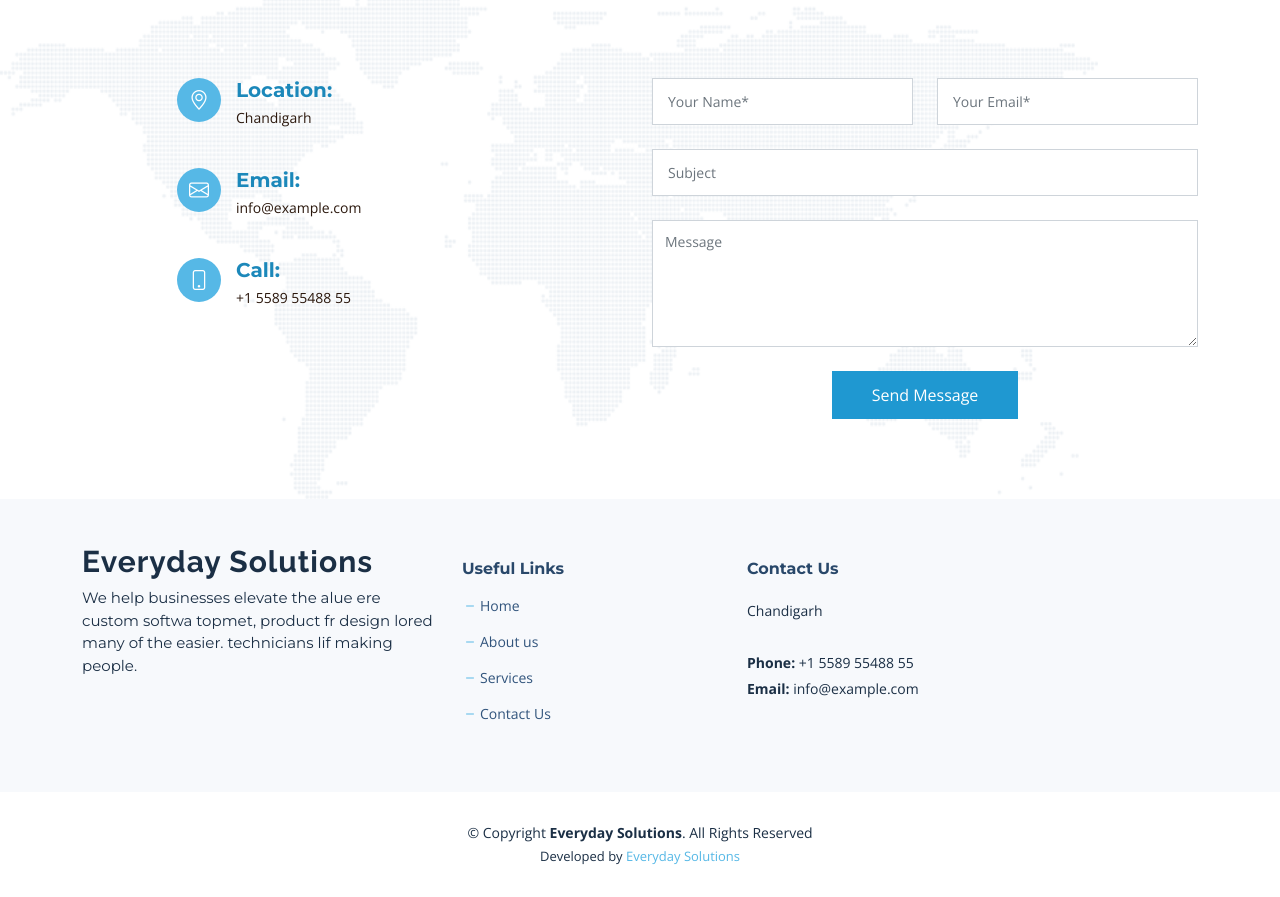
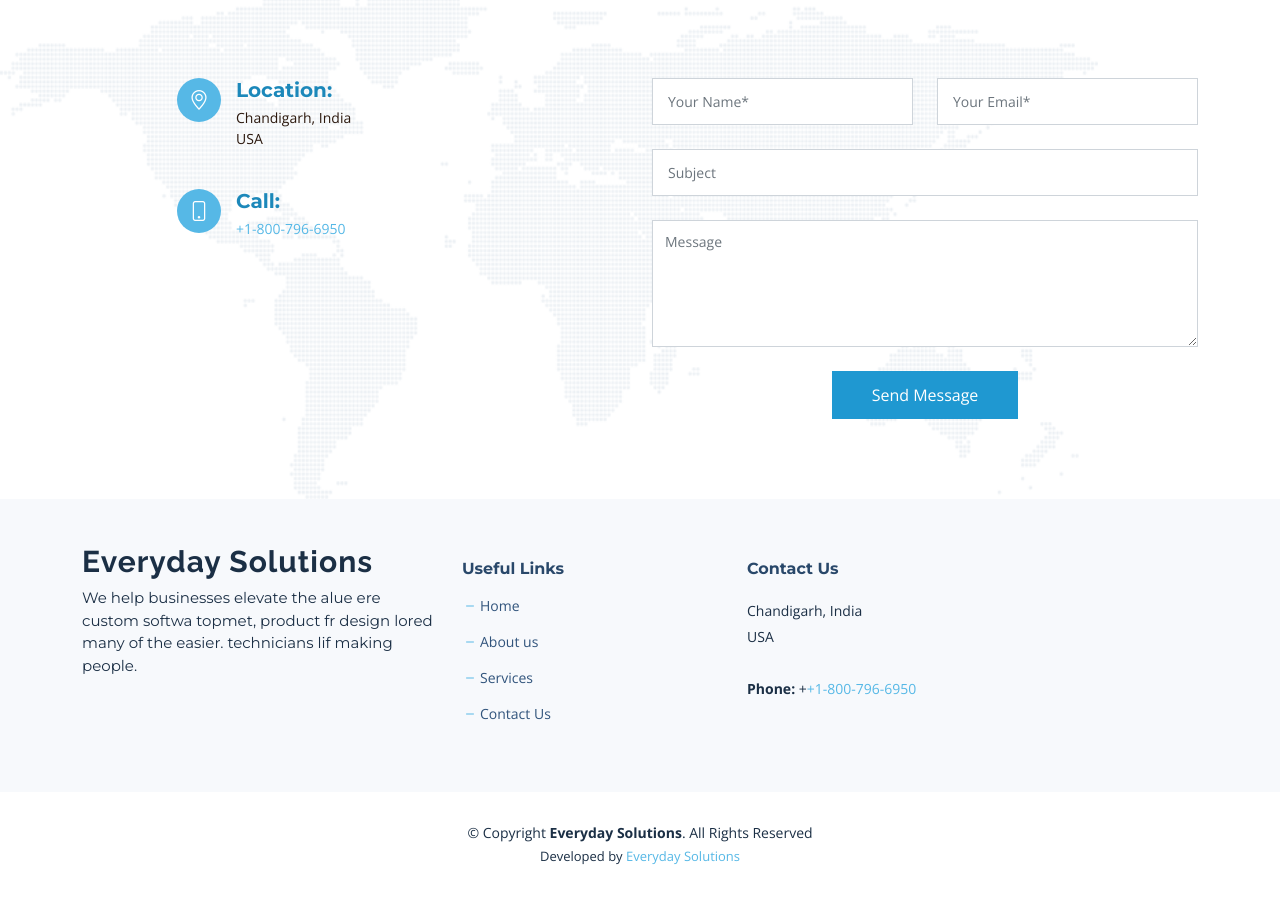
Before and after one commit to Manjeetdhimaan/everyday-sol-sushant, a plain HTML site: page contact.html in a window 1280 px wide. Shown: the part 311-1208 px from the top of the page. Drawn offline with nearby package versions, Linux system fonts and the light colour scheme.

Commit message:
updated address

```diff
--- a/contact.html
+++ b/contact.html
@@ -87,23 +87,25 @@
               <i class="bi bi-geo-alt flex-shrink-0"></i>
               <div>
                 <h4>Location:</h4>
-                <p>Chandigarh</p>
+                <p>Chandigarh, India <br>
+              USA</p>
               </div>
             </div><!-- End Info Item -->
 
-            <div class="info-item d-flex">
+            <!-- <div class="info-item d-flex">
               <i class="bi bi-envelope flex-shrink-0"></i>
               <div>
                 <h4>Email:</h4>
                 <p>info@example.com</p>
               </div>
-            </div><!-- End Info Item -->
+            </div> -->
+            <!-- End Info Item -->
 
             <div class="info-item d-flex">
               <i class="bi bi-phone flex-shrink-0"></i>
               <div>
                 <h4>Call:</h4>
-                <p>+1 5589 55488 55</p>
+                <p><a href="tel:+1-800-796-6950">+1-800-796-6950</a></p>
               </div>
             </div><!-- End Info Item -->
 
@@ -178,9 +180,10 @@
           <div class="col-lg-4 col-md-12 footer-contact text-center text-md-start">
             <h4>Contact Us</h4>
             <p>
-              Chandigarh <br><br>
-              <strong>Phone:</strong> +1 5589 55488 55<br>
-              <strong>Email:</strong> info@example.com<br>
+              Chandigarh, India <br>
+              USA <br><br>
+              <strong>Phone:</strong> +<a href="tel:+1-800-796-6950">+1-800-796-6950</a><br>
+              <!--  <strong>Email:</strong> info@example.com<br> -->
             </p>
 
           </div>
```
Also changed, not shown: about.html (+5 -3 lines), index.html (+4 -3 lines), services.html (+4 -3 lines), 1 other file.
